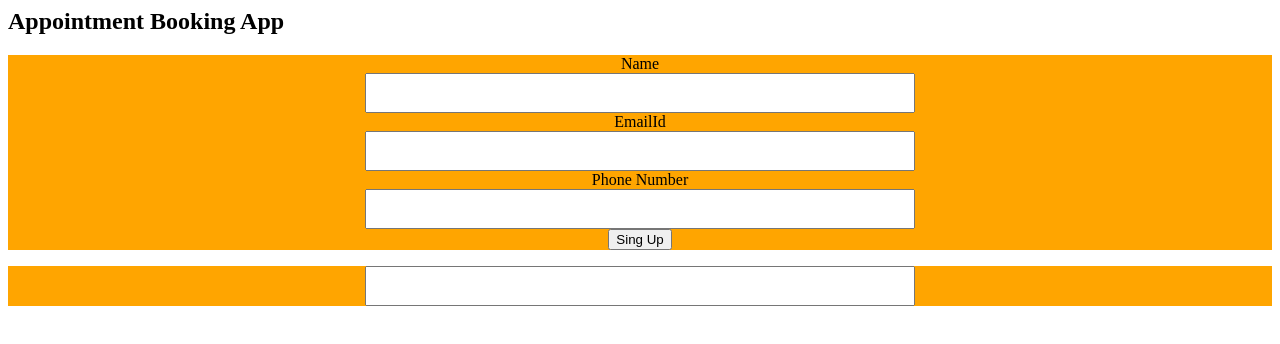
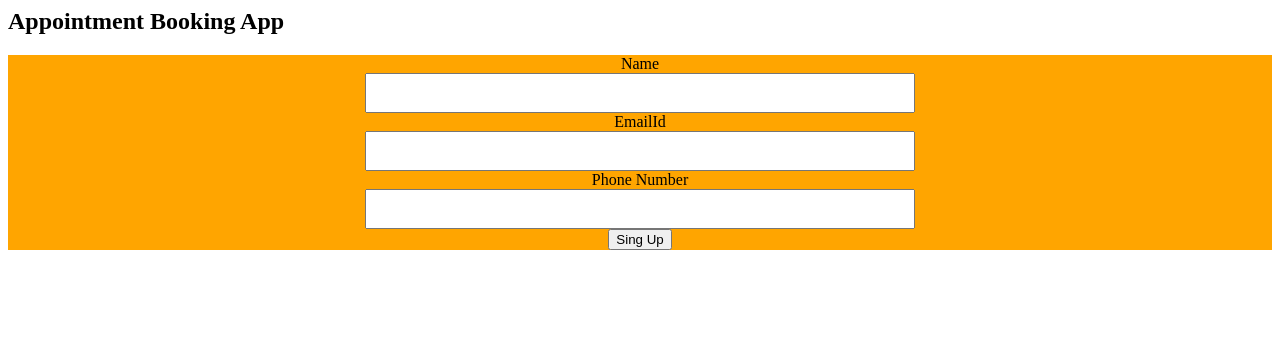
Before and after one commit to MujaffarYadawad/Pj, a plain HTML site: page index.html in a window 1280 px wide. Drawn offline with Linux system fonts and the light colour scheme.

```diff
--- a/index.html
+++ b/index.html
@@ -31,9 +31,6 @@
     <button> Sing Up </button>
     <br />
   </form>
-  <form>
-    <input>
-  </form>
   <ul id='listOfUsers'></ul>
   <script>
     function saveToLocalStorage(event) {
@@ -65,10 +62,6 @@
     })
 
     function showNewUserOnScreen(user) {
-
-    // if(localStorage.getItem(user.email) !==null){
-    //      removeUserFromScreen(user.email)
-    //    }
 
        document.getElementById('email').value = '';
       document.getElementById('username').value = '';
```
